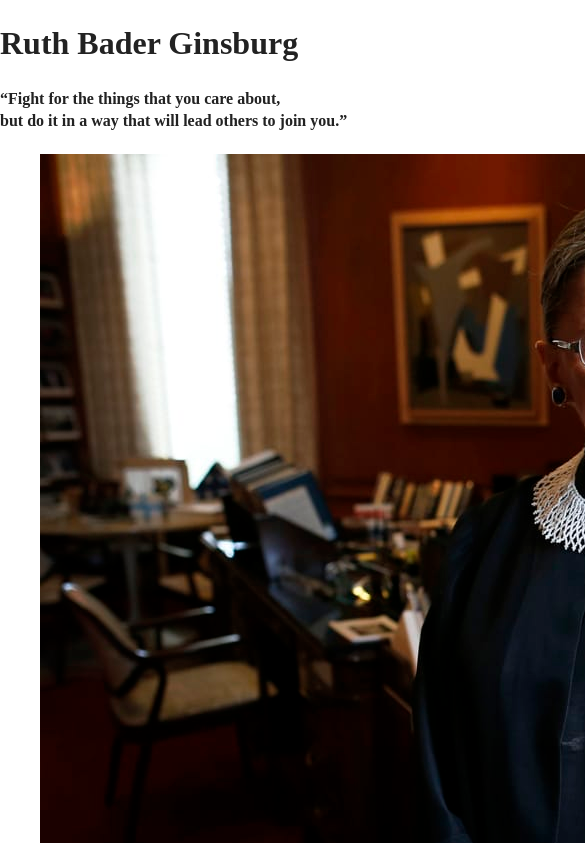
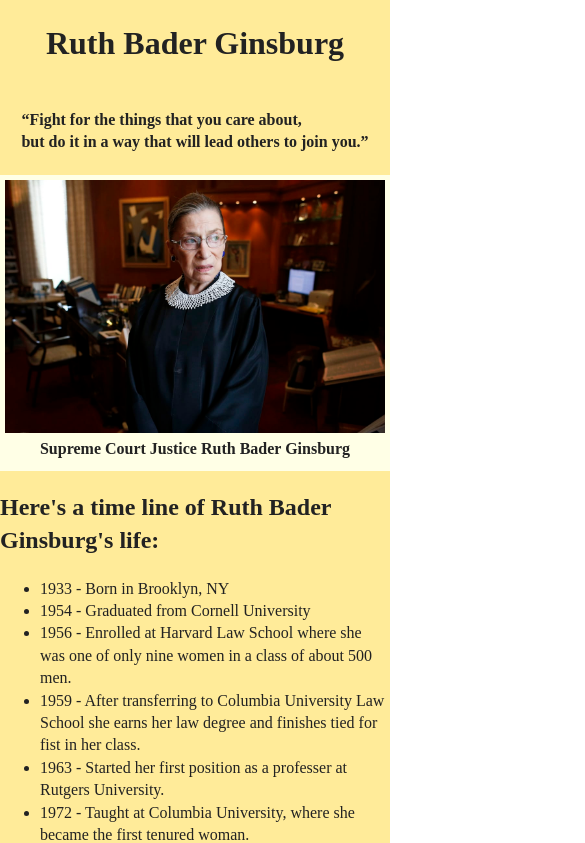
Before and after one commit to abowler2/tribute-page, a plain HTML site: page index.html in a window 390 px wide. Shown: the top 843 px of the page, 585 px wide, since content can reach past the window. Drawn offline with nearby package versions, Linux system fonts and the light colour scheme.

Commit message:
mobile styling for title and image

```diff
--- a/css/main.css
+++ b/css/main.css
@@ -101,8 +101,58 @@ textarea {
  /* ==========================================================================
    Author's custom styles
    ========================================================================== */
+    html {
+        font-size: 16px;
+    }
 
+    main {
+        background-color: #ffeb99;
+        width: 100%;
+    }
 
+    #title {
+        display: flex;
+        justify-content: center;
+        align-items: center;
+        flex-flow: row wrap;
+    }
+
+    #img-div {
+        display: flex;
+        justify-content: center;
+        align-items: center;
+        flex-flow: row wrap;
+        background-color: #ffffe6;
+        width: 100%;
+    }
+
+    #image {
+        display: flex;
+        justify-content: center;
+        align-items: center;
+        flex-flow: row wrap;
+        width: 100%;
+        margin: 5px;
+    }
+
+    figure img {
+        display: flex;
+        justify-content: center;
+        align-items: center;
+        width: 100%;
+    }
+
+    #img-caption {
+        display: flex;
+        justify-content: center;
+        align-items: center;
+        flex-flow: row wrap;
+        width: 100%;
+    }
+
+    #img-caption h4 {
+        margin: 0 0 10px 0;
+    }
 
 
 
--- a/index.html
+++ b/index.html
@@ -25,20 +25,19 @@
   <!-- Add your site or application content here -->
     <main id="main">
       <header>
-        <nav>
-          <!-- navigation for page -->
-        </nav>
         <div id="title">
           <h1>Ruth Bader Ginsburg</h1>
           <h4>“Fight for the things that you care about, <br> but do it in a way that will lead others to join you.”</h4>
         </div>
       </header>
-      <div>
-        <figure id="img-div">
-          <img id="image" src="img/ruth-bader-ginsburg.jpg" alt="Ruth Bader Ginsburg"><!-- picture of subject person -->
+      <div id="img-div">
+        <figure id="image" >
+          <img src="img/ruth-bader-ginsburg.jpg" alt="Ruth Bader Ginsburg"><!-- picture of subject person -->
           <!-- image needs to responsively resize and be centered within parent-->
         </figure>
-        <h4 id="img-caption">Supreme Court Justice Ruth Bader Ginsburg</h4>
+        <div id="img-caption">
+          <h4>Supreme Court Justice Ruth Bader Ginsburg</h4>
+        </div>
       </div>
       <div id="tribute-info">
         <h2>Here's a time line of Ruth Bader Ginsburg's life:</h2>
```
